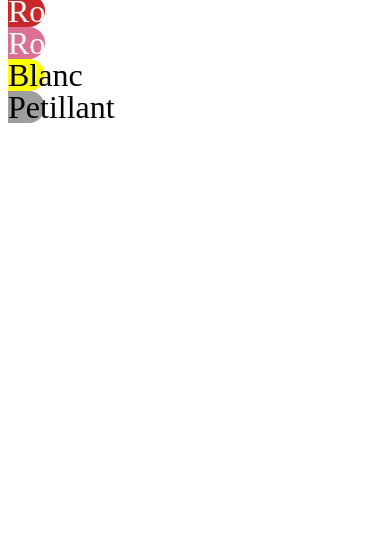
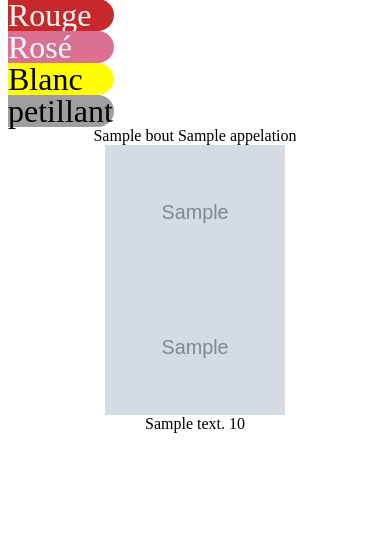
Before and after one commit to almalrich/LeMondeDeSeb, a Symfony app: template templates/vin/bouteille.html.twig in a window 390 px wide. Shown: the part 290-844 px from the top of the page. Run offline with Twig, Linux system fonts and the light colour scheme; the template is opened without the code that fills it: most values are stand-ins (such as "Sample title", 1, 10 or a date in 2020); grey boxes marked "Sample" are stand-in pictures; some libraries are stand-ins or nearby versions; grey boxes are pictures that could not be loaded.

Commit message:
9eme commit

```diff
--- a/public/MaCave.css
+++ b/public/MaCave.css
@@ -31,13 +31,18 @@ header {
 }
 
 h1 {
+    background-color: #868686;
+    border: black solid 2px;
+    border-radius: 180px;
     text-align: center;
     text-shadow: 2px 2px white;
 
 }
 
 h2 {
-
+    background-color: #868686;
+    border: black solid 2px;
+    border-radius: 180px;
     text-align: center;
     margin-top: 8%;
 
@@ -54,7 +59,13 @@ h2 {
     margin-left: 0;
 
 }
+#bienvenu {
 
+    font-size: 2em;
+    color: yellow;
+    text-shadow: 1px 1px #313131;
+    text-decoration: none;
+}
 
 /*****menu vin************/
 #rouge {
@@ -197,13 +208,7 @@ h2 {
     text-shadow: 1px 1px #ffcc00;
 }
 
-#bienvenu {
 
-    font-size: 1.5em;
-    color: #313131;
-    text-shadow: 1px 1px yellow;
-    text-decoration: none;
-}
 
 
 
@@ -296,8 +301,6 @@ h2 {
         display: inline-block;
     }
 
-
-
     .user-info > a {
         display: none;
     }
@@ -311,4 +314,7 @@ h2 {
         display: block;
         margin: 20px auto;
     }
+    .menu{
+        width: 3.3em
+    }
 }
--- a/templates/mets/_form.html.twig
+++ b/templates/mets/_form.html.twig
@@ -1,6 +1,7 @@
-{% extends 'base.html.twig' %}
 
+{% block body %}
 {{ form_start(form) }}
     {{ form_widget(form) }}
     <button class="btn-save">{{ button_label|default('Save') }}</button>
 {{ form_end(form) }}
+{% endblock %}
--- a/templates/user/_form.html.twig
+++ b/templates/user/_form.html.twig
@@ -1,4 +1,9 @@
+
+{% block body %}
+
 {{ form_start(form) }}
     {{ form_widget(form) }}
     <button class="btn-save">{{ button_label|default('Save') }}</button>
 {{ form_end(form) }}
+
+{% endblock %}
--- a/templates/vin/_form.html.twig
+++ b/templates/vin/_form.html.twig
@@ -1,4 +1,7 @@
+
+{% block body %}
 {{ form_start(form) }}
     {{ form_widget(form) }}
     <button class="btn-save">{{ button_label|default('Save') }}</button>
 {{ form_end(form) }}
+{% endblock %}
--- a/templates/vin/blanc.html.twig
+++ b/templates/vin/blanc.html.twig
@@ -4,6 +4,8 @@
 {% block body %}
 
     <h2>Vins Blanc</h2>
+
+
     {{ form (wine) }}
 
     <div id="white">
--- a/templates/vin/bout.html.twig
+++ b/templates/vin/bout.html.twig
@@ -8,10 +8,14 @@
     {{ bout.appelation }}
 
     <img src="{{ bout.metId.image }}">
+
     <img src="{{ bout.image }}">
     {{ bout.description }}
     {{ bout.prix }}
 
+
+
+
 </div>
 
 {% endblock %}
--- a/templates/vin/bouteille.html.twig
+++ b/templates/vin/bouteille.html.twig
@@ -1,12 +1,21 @@
-{% extends 'base.html.twig' %}
+{% extends 'baseUser.html.twig' %}
 
 {% block body %}
 
+    <div class="bout">
 
-    {% for vin in vins %}
+        {{ bout.name }}
+        {{ bout.appelation }}
+
+        <img src="{{ bout.metId.image }}">
+
+        <img src="{{ bout.image }}">
+        {{ bout.description }}
+        {{ bout.prix }}
 
 
 
 
-    {% endfor %}
+    </div>
+
 {% endblock %}
--- a/templates/vin/index.html.twig
+++ b/templates/vin/index.html.twig
@@ -13,7 +13,7 @@
                 <th>Name</th>
                 <th>Color</th>
                 <th>Description</th>
-                <th>MetId</th>
+
                 <th>Image</th>
                 <th>prix</th>
                 <th>actions</th>
@@ -27,7 +27,7 @@
                 <td>{{ vin.name }}</td>
                 <td>{{ vin.color }}</td>
                 <td>{{ vin.description }}</td>
-                <td>{{ vin.metId }}</td>
+
                 <td>{{ vin.image }}</td>
                 <td>{{ vin.prix }}</td>
                 <td>
--- a/templates/vin/white.html.twig
+++ b/templates/vin/white.html.twig
@@ -8,7 +8,7 @@
                 <div class="bout">
                     {{ vin.name }}<br>
                     {{ vin.description }}<br>
-                    <a href=""><img class="bouteille" src="{{vin.image}}"></a><br>
+                    <a href="{{ path('bout',{'id':vin.id}) }}"><img class="bouteille" src="{{vin.image}}"></a><br>
                     {{ vin.prix }}
                 </div>
             {% endfor %}
```
Also changed, not shown: src/Controller/VinUserController.php (+4 -6 lines), src/Form/VinType.php (+6 -2 lines).
